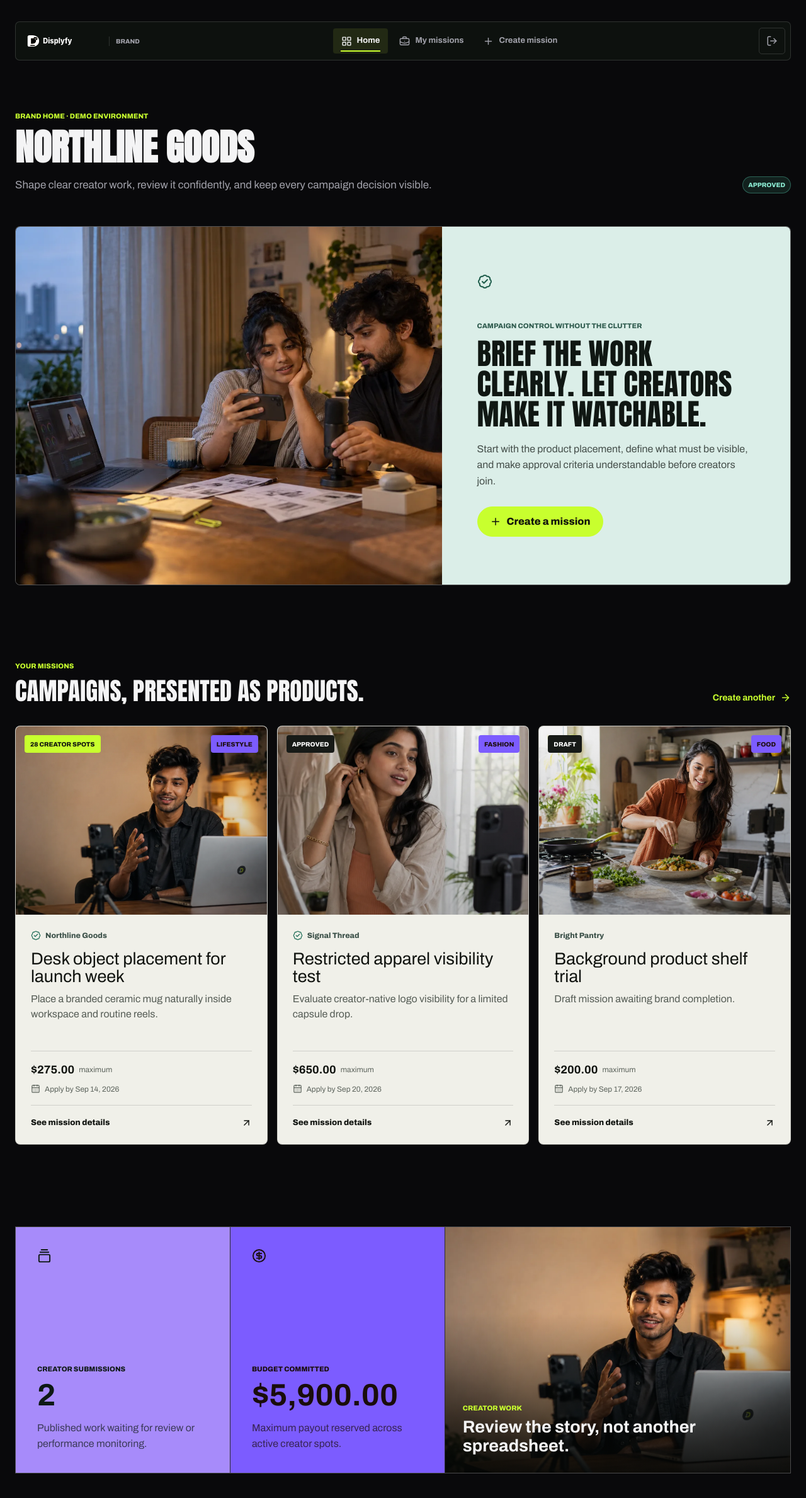
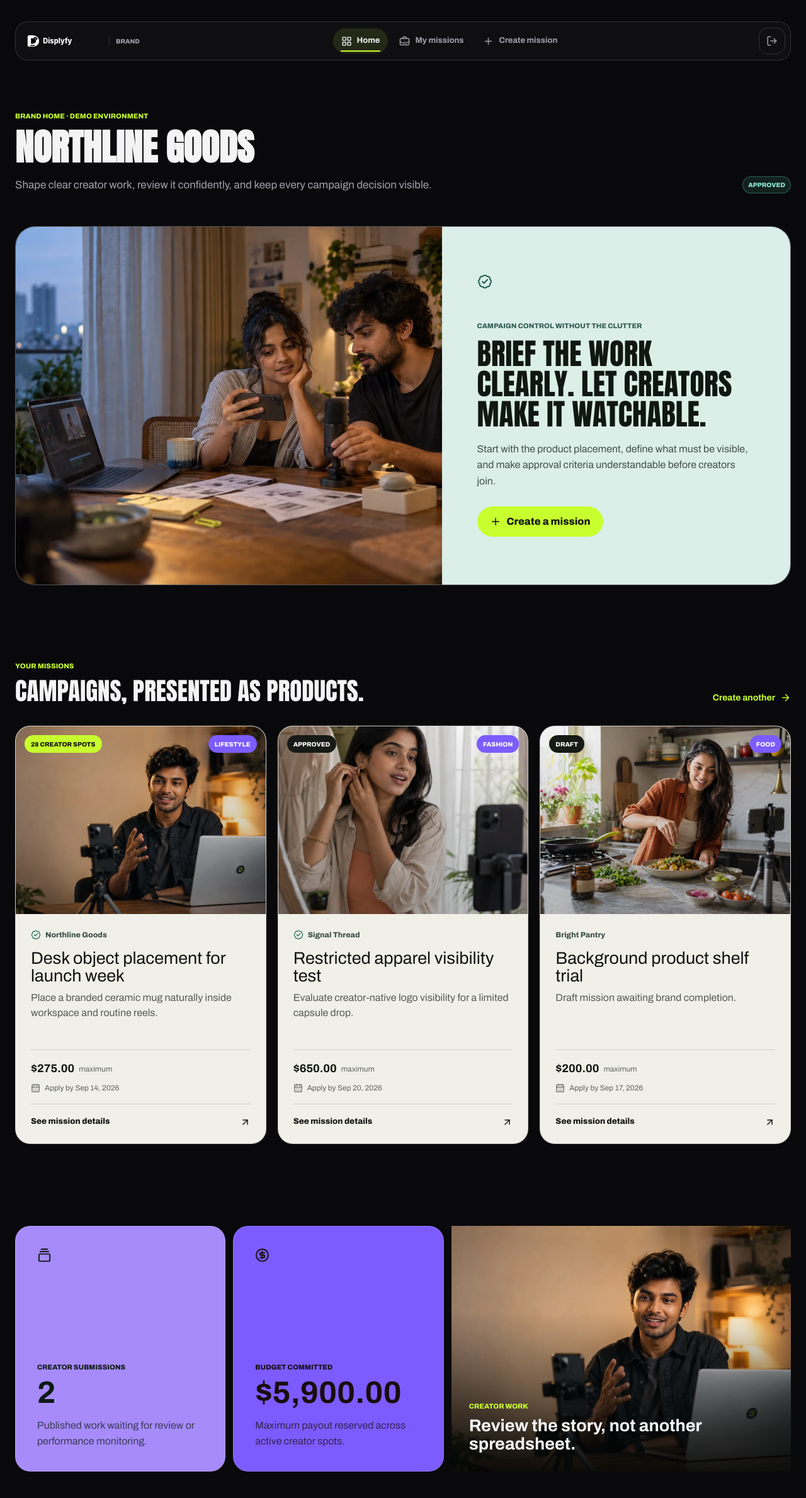
Before and after one commit to AvinashC-23/displyfy-staging, a Next.js app: page /brand/dashboard in a window 1280 px wide. Shown: the top 2378 px of the page at 63% size. Built offline with nearby package versions, Linux system fonts and the light colour scheme.

Commit message:
feat: extend visual system across workspaces
Use the shared rounded surfaces, workspace navigation, filters, mission cards,
details, and account layouts throughout creator and brand workflows without
changing their data or actions.

```diff
--- a/app/globals.css
+++ b/app/globals.css
@@ -500,30 +500,30 @@
 
 /* Mission commerce and signed-in workspaces */
 .workspace-shell { width: min(1380px, calc(100% - 48px)); margin: 34px auto 130px; }
-.workspace-nav { min-height: 62px; display: grid; grid-template-columns: auto 1fr auto; align-items: center; gap: 18px; width: 100%; margin: 0 0 42px; padding: 7px 8px 7px 14px; border: 1px solid var(--line); border-radius: 7px; background: #0d110e; }
+.workspace-nav { min-height: 62px; display: grid; grid-template-columns: auto 1fr auto; align-items: center; gap: 18px; width: 100%; margin: 0 0 42px; padding: 7px 8px 7px 14px; border: 1px solid var(--line); border-radius: 20px; background: rgba(18, 18, 20, 0.82); backdrop-filter: blur(18px); }
 .workspace-brand { min-height: 42px; display: inline-flex; align-items: center; gap: 10px; color: var(--ink); }
 .workspace-brand img { width: 124px; height: auto; filter: invert(1) brightness(1.18); }
 .workspace-brand span { padding-left: 10px; border-left: 1px solid var(--line); color: var(--muted); font-size: 10px; font-weight: 760; text-transform: uppercase; }
 .workspace-links { display: flex; justify-content: center; gap: 5px; min-width: 0; }
-.workspace-links a { position: relative; min-height: 40px; display: inline-flex; align-items: center; gap: 8px; padding: 8px 13px; border-radius: 4px; color: var(--muted); font-size: 13px; font-weight: 670; transition: background 180ms ease, color 180ms ease; }
+.workspace-links a { position: relative; min-height: 40px; display: inline-flex; align-items: center; gap: 8px; padding: 8px 13px; border-radius: var(--radius-pill); color: var(--muted); font-size: 13px; font-weight: 670; transition: background 180ms ease, color 180ms ease; }
 .workspace-links a:hover { color: var(--ink); }
 .workspace-links a.active { background: rgba(216, 255, 68, 0.1); color: var(--ink); }
 .workspace-links a.active::after { content: ""; position: absolute; inset: auto 12px 3px; height: 2px; background: var(--acid); }
 .workspace-nav form { margin: 0; }
-.workspace-signout { width: 42px; height: 42px; display: grid; place-items: center; border: 1px solid var(--line); border-radius: 5px; background: transparent; color: var(--muted); cursor: pointer; transition: color 180ms ease, border-color 180ms ease, background 180ms ease; }
+.workspace-signout { width: 42px; height: 42px; display: grid; place-items: center; border: 1px solid var(--line); border-radius: 14px; background: transparent; color: var(--muted); cursor: pointer; transition: color 180ms ease, border-color 180ms ease, background 180ms ease; }
 .workspace-signout:hover { color: var(--ink); border-color: var(--line-strong); background: var(--surface-raised); }
 .workspace-nav-only { margin-bottom: 36px; }
 .creator-account-page { max-width: 1380px; }
 .account-heading { display: flex; align-items: end; justify-content: space-between; gap: 30px; margin: 0 0 46px; }
 .account-heading h1 { max-width: 820px; margin: 0; font-size: 64px; line-height: 0.98; font-weight: 680; }
 .account-heading > div > p:last-child { max-width: 680px; margin: 20px 0 0; color: var(--muted); font-size: 17px; line-height: 1.6; }
-.account-summary { display: grid; grid-template-columns: repeat(4, minmax(0, 1fr)); border: 1px solid var(--line); background: var(--line); gap: 1px; }
-.account-summary article { min-width: 0; min-height: 150px; display: flex; flex-direction: column; justify-content: space-between; padding: 22px; background: var(--surface); }
+.account-summary { display: grid; grid-template-columns: repeat(4, minmax(0, 1fr)); gap: 12px; }
+.account-summary article { min-width: 0; min-height: 150px; display: flex; flex-direction: column; justify-content: space-between; padding: 22px; border: 1px solid var(--line); border-radius: 20px; background: var(--surface); }
 .account-summary svg { color: var(--teal); }
 .account-summary span { margin-top: 24px; color: var(--muted); font-size: 12px; }
 .account-summary strong { margin-top: 7px; font-size: 23px; overflow-wrap: anywhere; }
-.account-layout { display: grid; grid-template-columns: minmax(0, 1.25fr) minmax(330px, 0.75fr); gap: 1px; margin-top: 56px; border: 1px solid var(--line); background: var(--line); }
-.account-editor, .account-history { min-width: 0; padding: 40px; background: #0d110e; }
+.account-layout { display: grid; grid-template-columns: minmax(0, 1.25fr) minmax(330px, 0.75fr); gap: 12px; margin-top: 56px; }
+.account-editor, .account-history { min-width: 0; padding: 40px; border: 1px solid var(--line); border-radius: var(--radius-card); background: var(--surface); }
 .account-section-title { margin-bottom: 34px; }
 .account-section-title > svg { margin-bottom: 24px; color: var(--acid); }
 .account-section-title h2 { margin: 0; font-size: 34px; line-height: 1.06; }
@@ -567,7 +567,7 @@
 .workspace-welcome h1 { max-width: 890px; margin: 0; font-size: 58px; line-height: 1; font-weight: 680; }
 .workspace-welcome > div > p:last-child { max-width: 680px; margin: 18px 0 0; color: var(--muted); font-size: 17px; line-height: 1.55; }
 .next-step,
-.brand-command { display: grid; grid-template-columns: 0.94fr 1.06fr; min-height: 570px; overflow: hidden; border: 1px solid var(--line-strong); border-radius: 8px; background: var(--surface); }
+.brand-command { display: grid; grid-template-columns: 0.94fr 1.06fr; min-height: 570px; overflow: hidden; border: 1px solid var(--line-strong); border-radius: var(--radius-card); background: var(--surface); }
 .next-step-copy,
 .brand-command-copy { display: flex; flex-direction: column; justify-content: center; align-items: flex-start; padding: 56px; }
 .next-step-icon { width: 48px; height: 48px; display: grid; place-items: center; margin-bottom: 54px; border: 1px solid rgba(16, 18, 12, 0.3); border-radius: 50%; }
@@ -594,18 +594,18 @@
 .workspace-section-heading { display: flex; justify-content: space-between; gap: 24px; align-items: end; margin-bottom: 34px; }
 .workspace-section-heading h2 { margin: 0; font-size: 39px; line-height: 1.05; }
 .workspace-section-heading > a { display: inline-flex; align-items: center; gap: 8px; color: var(--acid); font-size: 14px; font-weight: 700; }
-.mission-grid { display: grid; grid-template-columns: repeat(3, minmax(0, 1fr)); gap: 15px; }
-.mission-tile { min-width: 0; display: flex; flex-direction: column; overflow: hidden; border: 1px solid rgba(14, 17, 14, 0.16); border-radius: 8px; background: #f0f0e9; color: #10130f; transition: transform 300ms cubic-bezier(0.16, 1, 0.3, 1), border-color 300ms ease, box-shadow 300ms ease; }
+.mission-grid { display: grid; grid-template-columns: repeat(3, minmax(0, 1fr)); gap: 18px; }
+.mission-tile { min-width: 0; display: flex; flex-direction: column; overflow: hidden; border: 1px solid rgba(14, 17, 14, 0.16); border-radius: 24px; background: #f0f0e9; color: #10130f; transition: transform 300ms cubic-bezier(0.16, 1, 0.3, 1), border-color 300ms ease, box-shadow 300ms ease; }
 .mission-tile:hover { transform: translateY(-5px); border-color: var(--acid); box-shadow: 0 28px 60px rgba(0, 0, 0, 0.35); }
 .mission-tile-media { position: relative; aspect-ratio: 4 / 3; overflow: hidden; background: #cad2c7; }
 .mission-tile-media::after { content: ""; position: absolute; inset: 0; background: linear-gradient(180deg, rgba(8, 10, 9, 0.03), rgba(8, 10, 9, 0.28)); pointer-events: none; }
 .mission-tile-media img { object-fit: cover; transition: transform 700ms cubic-bezier(0.16, 1, 0.3, 1); }
 .mission-tile:hover .mission-tile-media img { transform: scale(1.045); }
 .availability,
-.tile-category { position: absolute; z-index: 2; top: 14px; display: inline-flex; align-items: center; min-height: 28px; padding: 6px 9px; border-radius: 4px; background: #171a17; color: white; font-size: 10px; font-weight: 760; text-transform: uppercase; }
+.tile-category { position: absolute; z-index: 2; top: 14px; display: inline-flex; align-items: center; min-height: 28px; padding: 6px 10px; border-radius: var(--radius-pill); background: #171a17; color: white; font-size: 10px; font-weight: 760; text-transform: uppercase; }
 .availability { left: 14px; }
 .availability.is-open { background: var(--acid); color: #10130f; }
-.tile-category { right: 14px; background: var(--coral); color: #1c0d0b; }
+.tile-category { right: 14px; background: var(--violet); color: white; }
 .mission-tile-body { flex: 1; display: flex; flex-direction: column; padding: 24px; }
 .mission-tile-brand { display: flex; align-items: center; gap: 7px; color: #3d524a; font-size: 12px; font-weight: 760; }
 .mission-tile-brand svg { color: #29745f; }
@@ -616,11 +616,11 @@
 .mission-tile-meta strong { color: #10130f; font-size: 18px; }
 .tile-link { display: flex; justify-content: space-between; align-items: center; margin-top: auto; padding-top: 18px; color: #10130f; font-size: 13px; font-weight: 760; }
 .creator-overview,
-.brand-overview { display: grid; grid-template-columns: 0.72fr 1.28fr; gap: 1px; margin-top: 110px; border: 1px solid var(--line); background: var(--line); }
+.brand-overview { display: grid; grid-template-columns: 0.72fr 1.28fr; gap: 12px; margin-top: 110px; }
 .earnings-block,
 .activity-block,
-.brand-stat { padding: 34px; background: var(--surface); }
-.earnings-block { min-height: 390px; display: flex; flex-direction: column; background: var(--coral); color: #1a0d0b; }
+.brand-stat { padding: 34px; border: 1px solid var(--line); border-radius: 24px; background: var(--surface); }
+.earnings-block { min-height: 390px; display: flex; flex-direction: column; background: var(--violet); color: white; }
 .earnings-block > span,
 .brand-stat > span { margin-top: auto; font-size: 11px; font-weight: 760; text-transform: uppercase; }
 .earnings-block > strong,
@@ -632,7 +632,7 @@
 .activity-item strong,
 .activity-item span { display: block; }
 .activity-item span { margin-top: 5px; color: var(--muted); font-size: 12px; }
-.submission-drawer { margin-top: 20px; border: 1px solid var(--line); border-radius: 7px; background: #0d100e; }
+.submission-drawer { margin-top: 20px; border: 1px solid var(--line); border-radius: 20px; background: var(--surface); }
 .submission-drawer summary { display: flex; justify-content: space-between; align-items: center; gap: 20px; padding: 24px 28px; cursor: pointer; list-style: none; font-weight: 680; }
 .submission-drawer summary::-webkit-details-marker { display: none; }
 .submission-drawer summary > span { display: flex; align-items: center; gap: 10px; }
@@ -654,11 +654,11 @@
 .catalog-heading h1 { max-width: 850px; margin: 0; font-size: 61px; line-height: 0.98; }
 .catalog-heading > div > p:last-child { max-width: 680px; color: var(--muted); font-size: 17px; line-height: 1.55; }
 .catalog-tools { display: grid; grid-template-columns: minmax(260px, 0.72fr) 1.28fr; gap: 12px; margin-bottom: 34px; }
-.catalog-search { min-height: 52px; display: flex; align-items: center; gap: 10px; padding: 0 15px; border: 1px solid var(--line-strong); border-radius: 6px; background: var(--surface); color: var(--muted); }
+.catalog-search { min-height: 52px; display: flex; align-items: center; gap: 10px; padding: 0 17px; border: 1px solid var(--line-strong); border-radius: var(--radius-pill); background: var(--surface); color: var(--muted); }
 .catalog-search input { width: 100%; border: 0; outline: 0; background: transparent; color: var(--ink); }
-.category-filter { min-width: 0; display: flex; align-items: center; gap: 6px; overflow-x: auto; padding: 6px; border: 1px solid var(--line); border-radius: 6px; background: #0d100e; }
+.category-filter { min-width: 0; display: flex; align-items: center; gap: 6px; overflow-x: auto; padding: 6px; border: 1px solid var(--line); border-radius: var(--radius-pill); background: var(--surface); }
 .category-filter > svg { flex: 0 0 auto; margin: 0 5px; color: var(--muted); }
-.category-filter button { min-height: 38px; padding: 8px 12px; border: 0; border-radius: 4px; background: transparent; color: var(--muted); cursor: pointer; white-space: nowrap; text-transform: capitalize; }
+.category-filter button { min-height: 38px; padding: 8px 13px; border: 0; border-radius: var(--radius-pill); background: transparent; color: var(--muted); cursor: pointer; white-space: nowrap; text-transform: capitalize; }
 .category-filter button:hover { color: var(--ink); }
 .category-filter button.active { background: var(--ink); color: var(--night); }
 .empty-state,
@@ -667,7 +667,7 @@
 .back-link { display: inline-flex; align-items: center; gap: 8px; color: var(--muted); font-size: 13px; font-weight: 680; }
 .back-link:hover { color: var(--acid); }
 .mission-detail-page { margin-top: 48px; }
-.mission-detail-hero { display: grid; grid-template-columns: 1.08fr 0.92fr; min-height: 650px; margin-top: 30px; overflow: hidden; border: 1px solid var(--line-strong); border-radius: 8px; background: var(--surface); }
+.mission-detail-hero { display: grid; grid-template-columns: 1.08fr 0.92fr; min-height: 650px; margin-top: 30px; overflow: hidden; border: 1px solid var(--line-strong); border-radius: var(--radius-card); background: var(--surface); }
 .mission-detail-image { position: relative; min-height: 590px; overflow: hidden; }
 .mission-detail-image img { object-fit: cover; transition: transform 700ms cubic-bezier(0.16, 1, 0.3, 1); }
 .mission-detail-hero:hover .mission-detail-image img { transform: scale(1.035); }
@@ -681,7 +681,7 @@
 .detail-price span { color: var(--muted); font-size: 12px; }
 .mission-detail-layout { display: grid; grid-template-columns: minmax(0, 1.36fr) minmax(300px, 0.64fr); gap: 18px; margin-top: 18px; align-items: start; }
 .mission-detail-main { display: grid; gap: 18px; }
-.detail-section { padding: 42px; border: 1px solid var(--line); border-radius: 7px; background: var(--surface); }
+.detail-section { padding: 42px; border: 1px solid var(--line); border-radius: 24px; background: var(--surface); }
 .detail-section h2 { margin: 0 0 16px; font-size: 31px; }
 .detail-section > p { color: var(--muted); font-size: 16px; line-height: 1.65; }
 .detail-facts { display: grid; grid-template-columns: repeat(3, 1fr); gap: 1px; margin-top: 30px; background: var(--line); border: 1px solid var(--line); }
@@ -703,12 +703,12 @@
 .payout-tiers strong { color: var(--acid); font-size: 20px; }
 .detail-note { margin-bottom: 0; font-size: 13px !important; }
 .timeline { display: grid; grid-template-columns: repeat(3, 1fr); gap: 10px; }
-.timeline > div { min-height: 150px; display: flex; flex-direction: column; padding: 18px; border: 1px solid var(--line); border-radius: 5px; }
+.timeline > div { min-height: 150px; display: flex; flex-direction: column; padding: 18px; border: 1px solid var(--line); border-radius: var(--radius-input); }
 .timeline svg { color: var(--coral); }
 .timeline span { margin-top: auto; color: var(--muted); font-size: 11px; }
 .timeline strong { margin-top: 7px; font-size: 14px; }
 .mission-action-column { position: sticky; top: 112px; }
-.apply-panel { padding: 28px; border: 1px solid rgba(16, 18, 12, 0.18); border-radius: 7px; background: var(--acid); color: #10120c; }
+.apply-panel { padding: 28px; border: 1px solid rgba(16, 18, 12, 0.18); border-radius: 24px; background: var(--acid); color: #10120c; }
 .apply-panel-heading { display: flex; gap: 14px; margin-bottom: 24px; }
 .apply-panel-heading span { font-size: 11px; font-weight: 760; text-transform: uppercase; }
 .apply-panel-heading p { margin: 7px 0 0; line-height: 1.5; }
```
